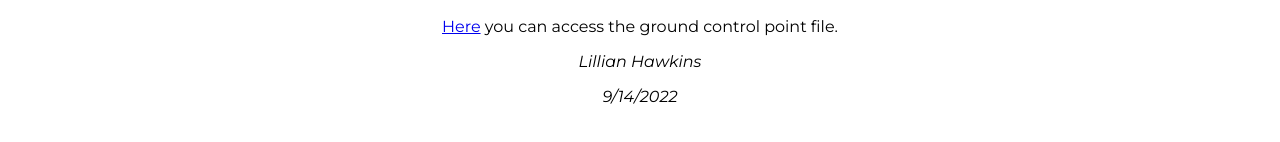
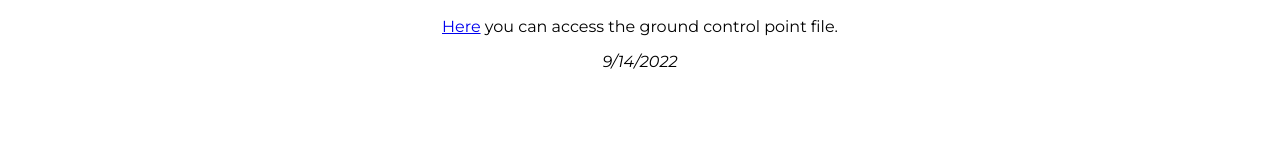
Before and after one commit to lilyhawk/GEO370HW4, a plain HTML site: page index.html in a window 1280 px wide. Shown: the part 844-986 px from the top of the page. After the commit the page ends 965 px from the top, so only its background shows below. Drawn offline with Linux system fonts and the light colour scheme; a web font is replaced by a local one.

Commit message:
Update index.html

```diff
--- a/index.html
+++ b/index.html
@@ -30,7 +30,7 @@
      <p> <a href="https://github.com/lilyhawk/GEO370HW4/blob/main/unrect_unc_topo_1993cubicfinal.points" target="_blank"> Here</a> you can access the ground control point file. </p>
 
   <div class="footer">
-    <p>Lillian Hawkins</p>
+
     <p>9/14/2022</p>
 
   </div>
```
